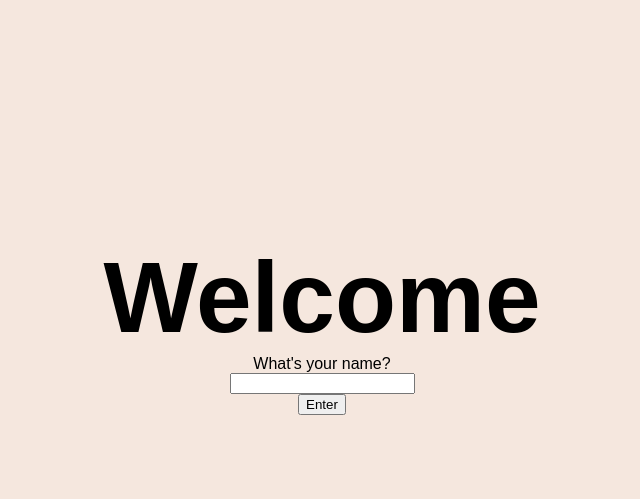
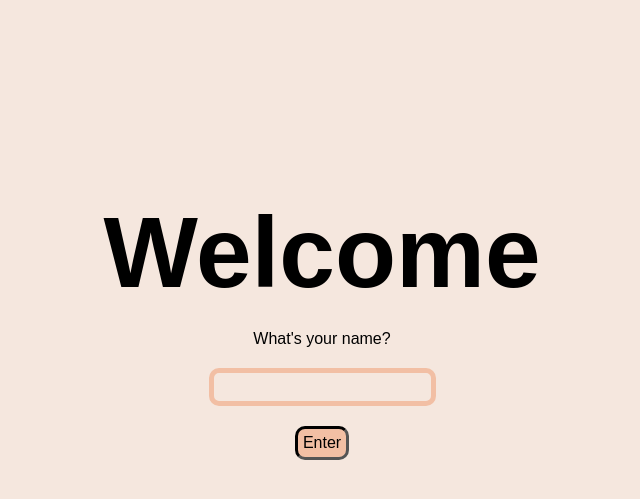
Before and after one commit to kohiye/javascriptsem, a plain HTML site: page index.html in a window 1280 px wide. Shown: the part 73-572 px from the top of the page, without its empty margins (318-958 px from the left). Drawn offline with Linux system fonts and the light colour scheme.

Commit message:
css complete

```diff
--- a/style.css
+++ b/style.css
@@ -1,5 +1,12 @@
 * {
     font-family: Arial, Helvetica, sans-serif;
+}
+
+input {
+    all :unset;
+}
+button {
+    all :unset;
 }
 
 h1 {
@@ -25,6 +32,32 @@ h1 {
     padding: 0%;
 }
 
+#welcome-screen > * {
+    margin: 10px;
+}
+
+#name-input {
+    border: 5px solid #F2BFA4;
+    background-color: #F5E7DE;
+    padding: 5px;
+    text-align: center;
+    border-radius: 10px;
+}
+
+button {
+    background-color: #F2BFA4;
+    border: 3px inset black;
+    border-radius: 10px;
+    text-align: center;
+    padding: 5px;
+    cursor: pointer;
+}
+
+button:hover{
+    border: 3px outset black;
+    background-color: #F5CCA8;
+}
+
 header {
     background-color:#F5E7DE;
     padding: 10px;
@@ -43,6 +76,14 @@ body {
     display: flex;
     flex-wrap: wrap;
 }
+
+#location-input {
+    background-color: white;
+    padding: 5px;
+    border: 5px solid #F2BFA4;
+    border-radius: 10px;
+}
+
 
 
 #location-div {
```
